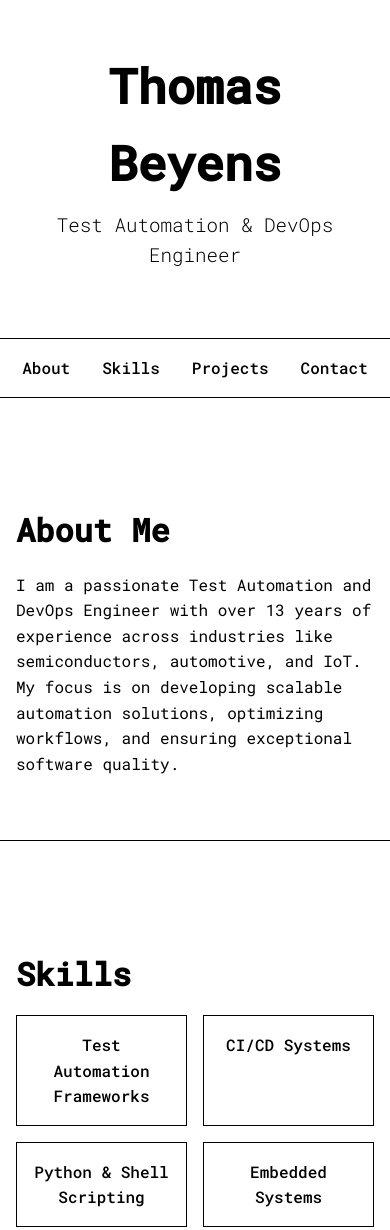
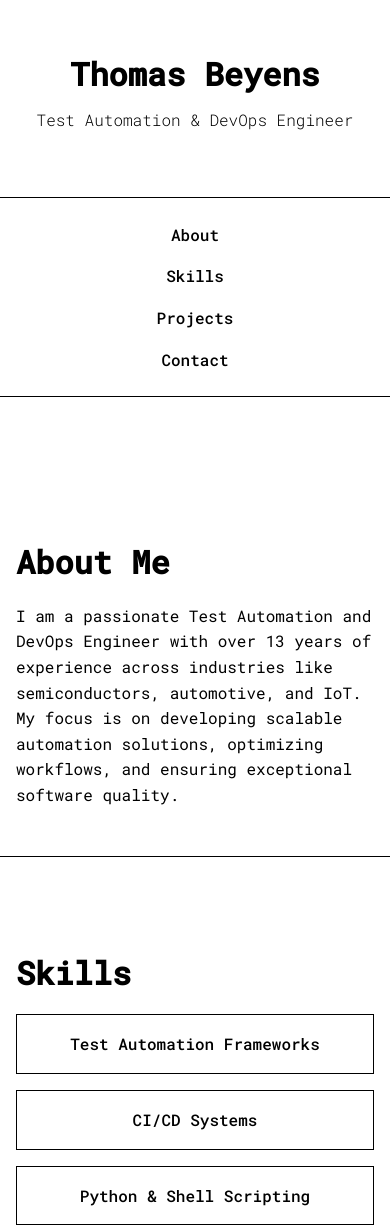
Before and after one commit to TBeyens/tbeyens.github.io, a plain HTML site: page index.html in a window 390 px wide. Shown: the top 1230 px of the page. Drawn offline with Linux system fonts and the light colour scheme.

Commit message:
Updating for mobile friendlyness.

```diff
--- a/index.html
+++ b/index.html
@@ -75,5 +75,25 @@
             <p>© 2025 Thomas Beyens. All rights reserved.</p>
         </div>
     </footer>
+
+    <script>
+        // Select the navbar and the header
+        const navbar = document.getElementById('navbar');
+        const header = document.querySelector('header');
+
+        window.addEventListener('scroll', () => {
+            // Get the height of the header
+            const headerHeight = header.offsetHeight;
+
+            if (window.scrollY > headerHeight) {
+                // Add 'sticky' class when scrolling past the header
+                navbar.classList.add('sticky');
+            } else {
+                // Remove 'sticky' class when back above the header
+                navbar.classList.remove('sticky');
+            }
+        });
+    </script>
+
 </body>
 </html>
--- a/styles.css
+++ b/styles.css
@@ -29,22 +29,30 @@ header p {
 
 /* Navigation */
 nav {
-    position: sticky;
-    top: 0;
-    z-index: 1000;
+    position: relative; /* Default: not sticky */
+    width: 100%;
     background: white;
     border-bottom: 1px solid black;
+    z-index: 1000;
+    transition: all 0.3s ease; /* Smooth transition for sticky behavior */
+}
+
+nav.sticky {
+    position: fixed; /* Sticky when scrolled past header */
+    top: 0;
 }
 
 nav .container {
     display: flex;
     justify-content: center;
-    padding: 1rem 0;
+    align-items: center;
+    flex-wrap: wrap;
+    padding: 1rem;
 }
 
 nav a {
     text-decoration: none;
-    margin: 0 1rem;
+    margin: 0.5rem 1rem;
     color: black;
     font-weight: 500;
     transition: opacity 0.3s ease;
@@ -65,6 +73,11 @@ nav .btn {
 nav .btn:hover {
     background: black;
     color: white;
+}
+
+/* Adjust spacing to account for fixed navigation */
+main {
+    margin-top: 5rem; /* Adjust this based on the nav height */
 }
 
 /* Sections */
@@ -117,3 +130,39 @@ footer {
     padding: 1rem;
     border-top: 1px solid black;
 }
+
+/* Mobile Optimization */
+@media (max-width: 768px) {
+    header h1 {
+        font-size: 2rem;
+    }
+
+    header p {
+        font-size: 1rem;
+    }
+
+    nav .container {
+        flex-direction: column;
+    }
+
+    nav a {
+        margin: 0.5rem 0;
+    }
+
+    main section {
+        padding: 2rem 1rem;
+    }
+
+    .grid {
+        flex-direction: column;
+        gap: 1rem;
+    }
+
+    .skill-card {
+        flex: 1 1 100%;
+    }
+
+    footer {
+        padding: 1rem 0.5rem;
+    }
+}
```
